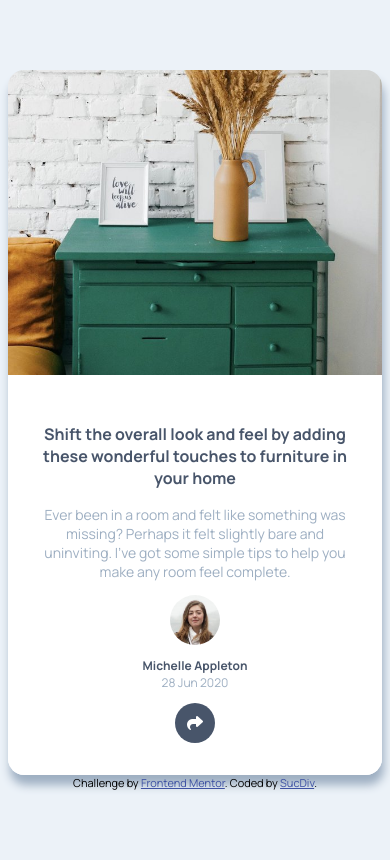
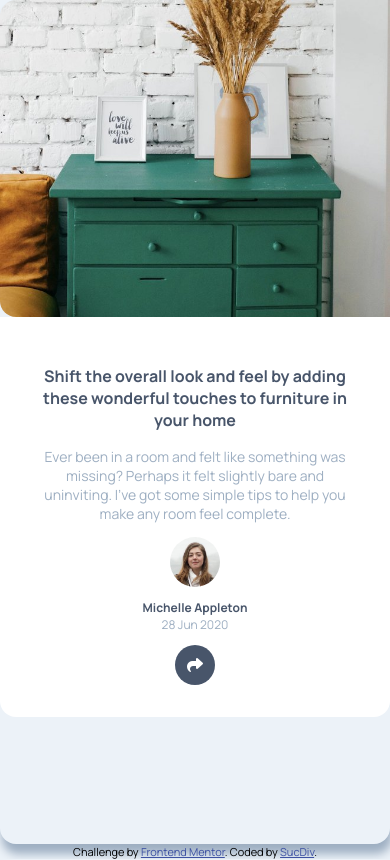
Before and after one commit to Sucdiv231/article-preview-component-master, a plain HTML site: page index.html in a window 390 px wide. Drawn offline with Linux system fonts and the light colour scheme.

Commit message:
Update style.css

```diff
--- a/style.css
+++ b/style.css
@@ -129,19 +129,26 @@ font-weight: bolder;
 }
 
 @media screen and (max-width:900px) {
+    body, main{
+        height: auto;
+        padding: 0%;
+        margin: 0%
+    }
+
     .container{
         width: 100%;
+        height: 100vh;
         display: flex ;
         flex-direction: column;
     }
 
     .col_1{
         width: 100%;
-        border-radius: 1rem 1rem 0 0rem;
+        border-radius: none;
     }
     .col_1 img{
 
-        border-radius: 1rem 1rem 0 0rem;
+        border-radius: none;
     }
 
     .col_2{
```
